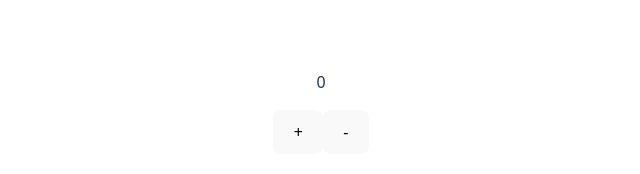
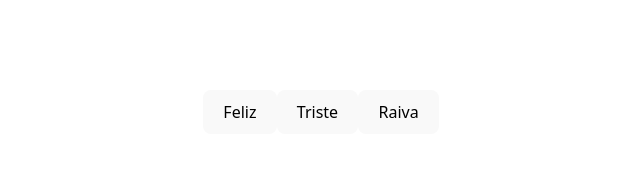
Before and after one commit to becsnr/react, a React (Vite) app: page / in a window 1280 px wide. Shown: the part 296-470 px from the top of the page, without its empty margins (319-959 px from the left). Built offline with nearby package versions, Linux system fonts and the light colour scheme.

Commit message:
seletor de humor

```diff
--- /dev/null
+++ b/src/exercicios/ex024/Botoes.jsx
@@ -0,0 +1,11 @@
+function Botao({onFeliz, onTriste, onRaiva}) {
+    return (
+        <>
+            <button type="button" onClick={onFeliz}>Feliz</button>
+            <button type="button" onClick={onTriste}>Triste</button>
+            <button type="button" onClick={onRaiva}>Raiva</button>
+        </>
+    )
+}
+
+export default Botao
--- a/src/exercicios/ex024/Ex024.jsx
+++ b/src/exercicios/ex024/Ex024.jsx
@@ -1,27 +1,25 @@
 import { useState } from "react";
+import Botao from "./Botoes";
 
 function Ex024() {
-    const [valor, setValor] = useState(0);
+    const [valor, setValor] = useState('');
 
-    function somar() {
-        if (valor < 10) {
-            setValor(valor + 1)
-        }
+    function feliz() {
+        setValor('😀 tô feliz 😀');
     }
 
-    function subtrair() {
-        if (valor > 0) {
-            setValor(valor - 1)
-        }
+    function triste() {
+        setValor('😢 tô triste 😢');
+    }
+
+    function raiva() {
+        setValor('😡 tô com raiva 😡');
     }
 
     return (
         <>
             <p>{valor}</p>
-
-            <button type="button" onClick={somar}>+</button>
-
-            <button type="button" onClick={subtrair}>-</button>
+            <Botao onFeliz={feliz} onTriste={triste} onRaiva={raiva} />
         </>
 
     )
```
